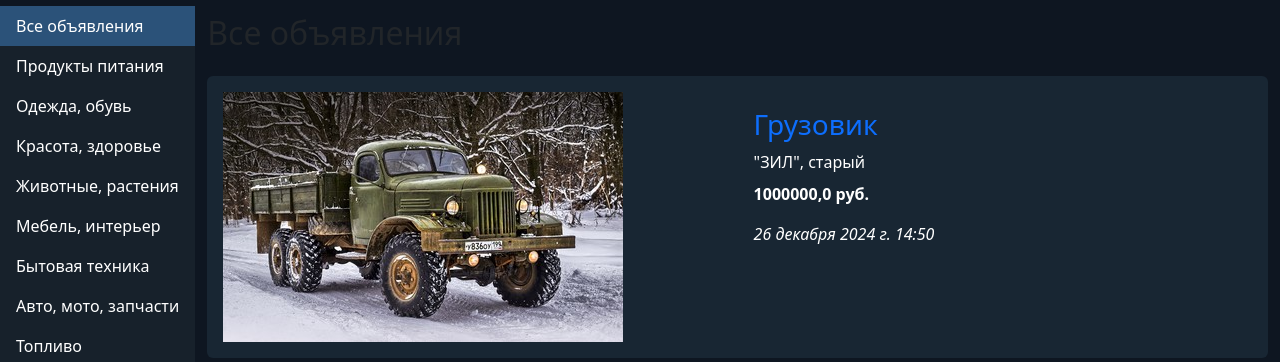
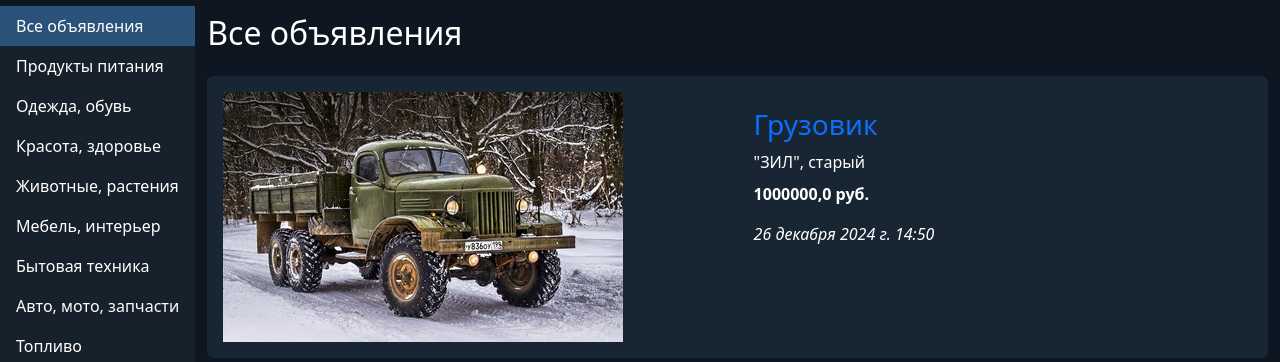
Before and after one commit to inteldyne/bboard, a Django app: page / in a window 1280 px wide. Shown: the part 74-436 px from the top of the page. Run offline with Django 5.2, Linux system fonts and the light colour scheme; data comes from the database, SQL or seed files in the repository; some libraries are stand-ins or nearby versions.

Commit message:
Edited the layout

```diff
--- a/main/static/main/css/style.css
+++ b/main/static/main/css/style.css
@@ -47,4 +47,8 @@ img.additional-image {
   text-decoration: none;
 }
 
+h2 {
+  color: #fff;
+}
+
 /*# sourceMappingURL=style.css.map */
--- a/main/static/main/css/style.min.css
+++ b/main/static/main/css/style.min.css
@@ -1 +1 @@
-body{background-color:#0e1621}#content{margin-top:80px!important}.nav{padding-right:0}.nav,.navbar{background-color:#17212b}.active{background-color:#2b5279}.navbar-brand{padding-left:20px;font-size:16px}a.nav-link{color:#fff}.card,a.nav-link:hover{color:#fff;background-color:#212b35}img.main-image{width:300px}img.additional-image{width:180px}.card{border:0;background-color:#182633}.card h3.card-title a{text-decoration:none}
+body{background-color:#0e1621}#content{margin-top:80px!important}.nav{padding-right:0}.nav,.navbar{background-color:#17212b}.active{background-color:#2b5279}.navbar-brand{padding-left:20px;font-size:16px}a.nav-link,h2{color:#fff}.card,a.nav-link:hover{color:#fff;background-color:#212b35}img.main-image{width:300px}img.additional-image{width:180px}.card{border:0;background-color:#182633}.card h3.card-title a{text-decoration:none}
--- a/main/static/main/css/style.scss
+++ b/main/static/main/css/style.scss
@@ -55,3 +55,7 @@ img {
     }
   }
 }
+
+h2 {
+  color: #fff;
+}
```
Also changed, not shown: 1 other file.
